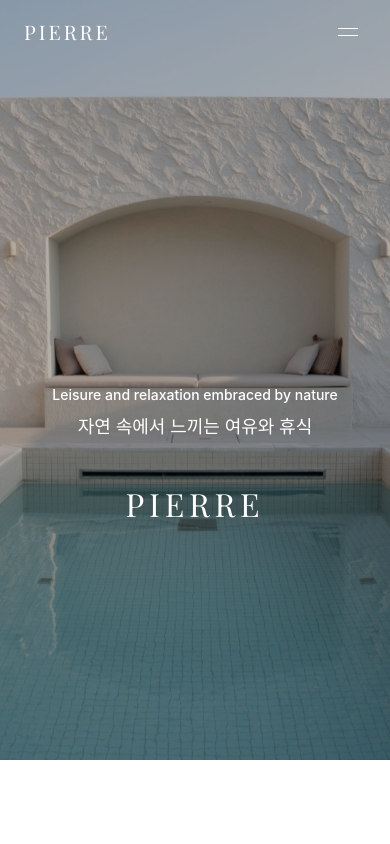
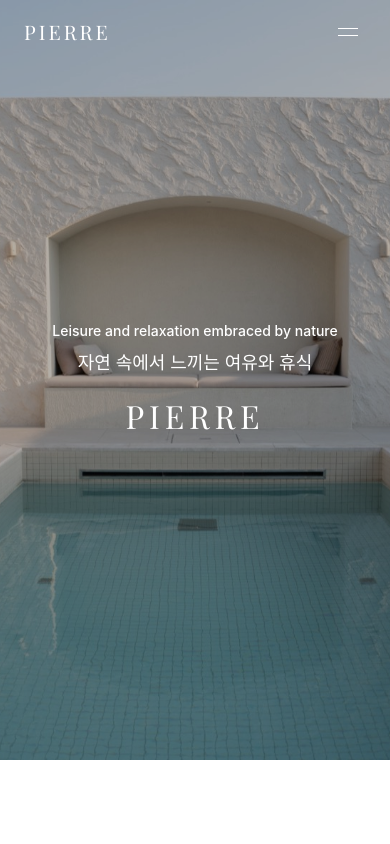
Before and after one commit to gustn0117/pierre-stay, a Next.js app: page / in a window 390 px wide. Shown: the top 844 px of the page. Built offline with nearby package versions, Linux system fonts and the light colour scheme.

Commit message:
Group hero text tighter on mobile, remove 2cm downshift
Co-Authored-By: Claude Opus 4.6 (1M context) <noreply@anthropic.com>

```diff
--- a/src/app/page.tsx
+++ b/src/app/page.tsx
@@ -15,11 +15,11 @@ function Hero() {
         <img src="/hero-mobile.jpg" alt="PIERRE 풀빌라" className="absolute inset-0 w-full h-full object-cover object-center md:object-contain" />
       </picture>
       <div className="absolute inset-0 bg-black/30" />
-      <div className="relative z-10 text-center text-white px-6 translate-y-[2cm] md:-translate-y-[1cm]">
+      <div className="relative z-10 text-center text-white px-6 md:-translate-y-[1cm]">
         <p className="mb-2" style={{ fontSize: "clamp(14px, 2.2vw, 18px)", fontWeight: 500 }}>
           Leisure and relaxation embraced by nature
         </p>
-        <p className="mb-10 md:mb-16" style={{ fontSize: "clamp(18px, 3.2vw, 26px)", fontWeight: 500 }}>
+        <p className="mb-4 md:mb-16" style={{ fontSize: "clamp(18px, 3.2vw, 26px)", fontWeight: 500 }}>
           자연 속에서 느끼는 여유와 휴식
         </p>
         <div className="mx-auto flex items-center justify-center">
```
